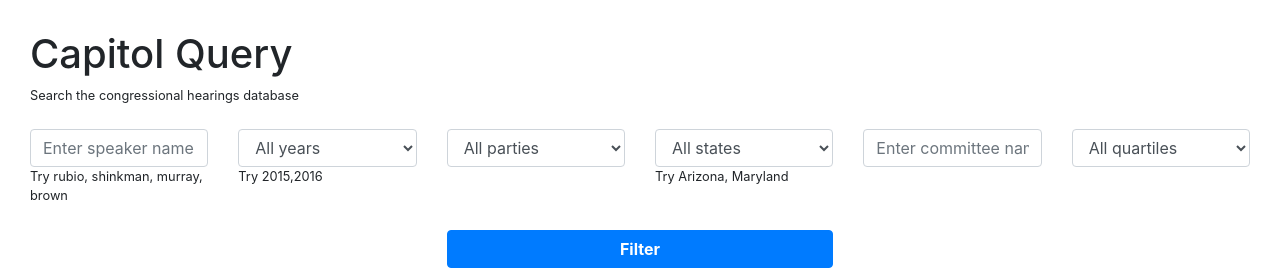
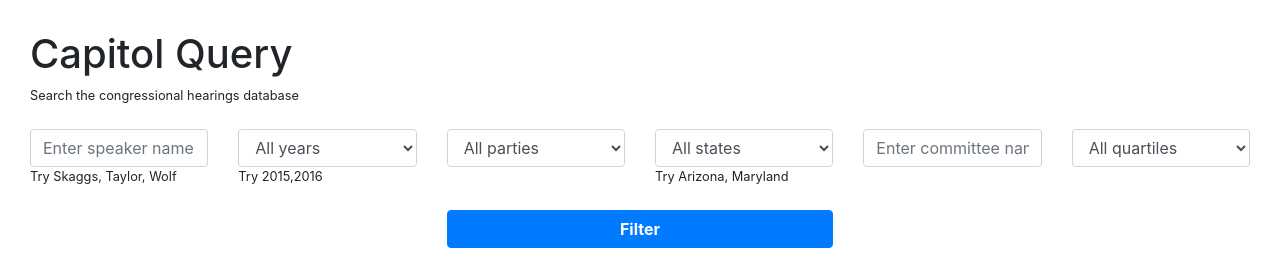
Before and after one commit to mevey/MVCclass, a Flask app: template templates/index.html in a window 1280 px wide. Shown: the top 274 px of the page. Run offline with Flask 2, Linux system fonts and the light colour scheme; the template is opened without the code that fills it, so the values that code supplies are empty; some libraries are stand-ins or nearby versions.

Commit message:
updated html

```diff
--- a/templates/index.html
+++ b/templates/index.html
@@ -15,7 +15,7 @@
 		<div class="row">
 			<div class="col-md-2">
 				<input class="form-control" type="text" placeholder="Enter speaker name" value="{{response.selected_speaker}}" id="speaker"/>
-				<small>Try rubio, shinkman, murray, brown</small>
+				<small>Try Skaggs, Taylor, Wolf</small>
 			</div>
 			<div class="col-md-2">
 				<select class="form-control" id="year">
```
